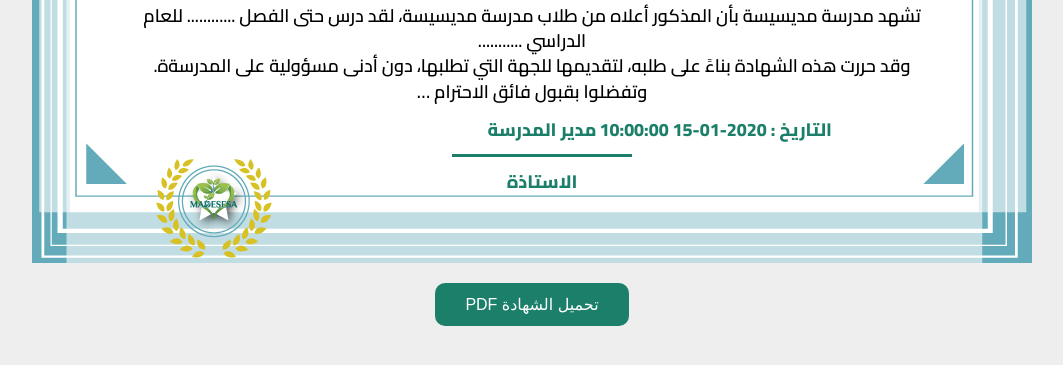
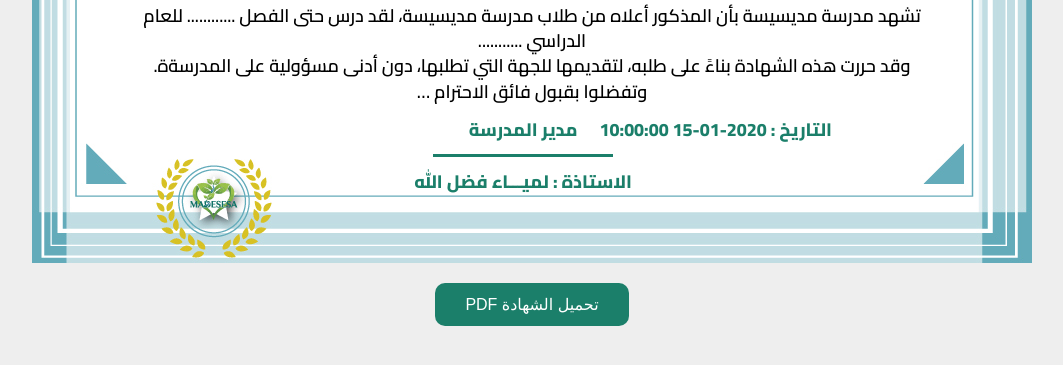
Before and after one commit to temtuba8-jpg/medisissaAir, a Flask app: template templates/certificate_school.html in a window 1280 px wide. Shown: the part 390-755 px from the top of the page, without its empty margins (108-1171 px from the left). Run offline with Flask 3, Linux system fonts and the light colour scheme; the template is opened without the code that fills it: most values are stand-ins (such as "Sample title", 1, 10 or a date in 2020); some libraries are stand-ins or nearby versions.

Commit message:
Update certificate_school.html

```diff
--- a/templates/certificate_school.html
+++ b/templates/certificate_school.html
@@ -182,7 +182,7 @@ button{
         <div class="signature">
             مدير المدرسة
             <div class="line"></div>
-            الاستاذة
+             الاستاذة : لميـــاء فضل الله
         </div>
     </div>
 </div>
```
